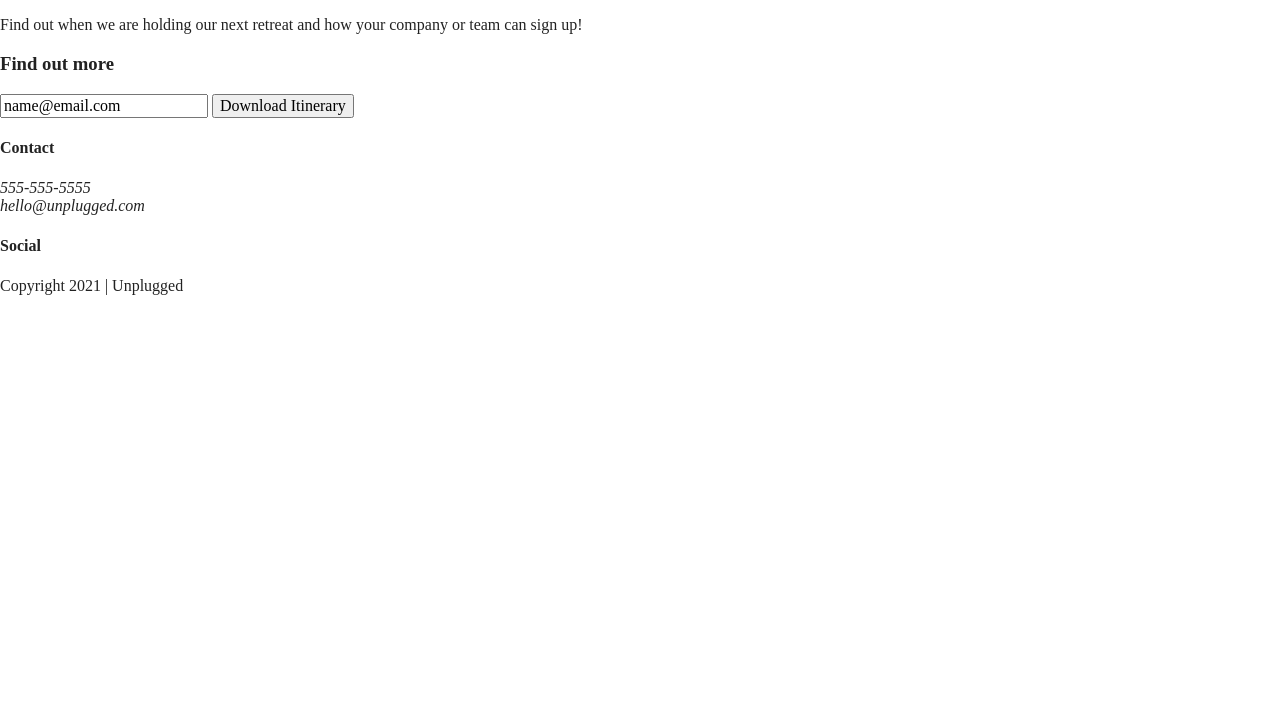
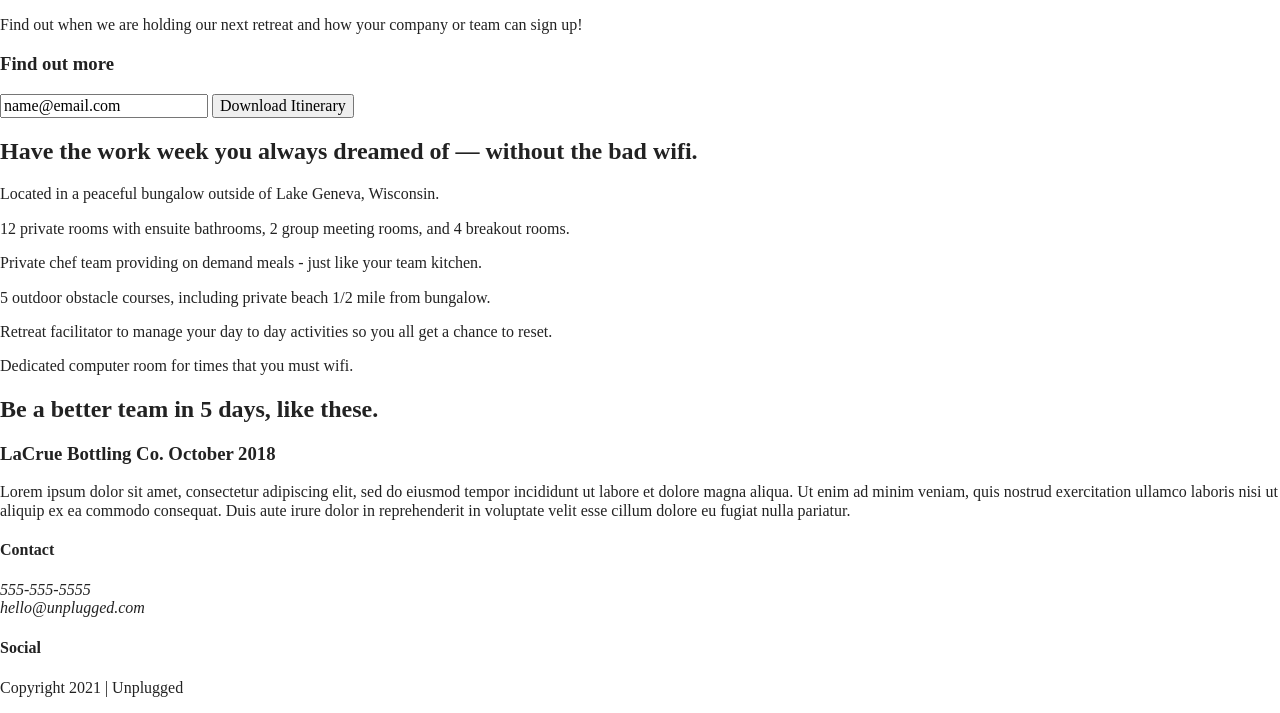
Before and after one commit to saraxcoding/unplugged-retreat, a website built with Parcel: page index.html in a window 1280 px wide. Shown: the part 176-889 px from the top of the page. Before the commit the page ends 800 px from the top, so only its background shows below. Built offline with nearby package versions, Linux system fonts and the light colour scheme.

Commit message:
Added sections for the retreat's features and reviews on the home page

```diff
--- a/index.html
+++ b/index.html
@@ -41,7 +41,7 @@
 
   <main>
 
-    <section class="hero">
+    <section class="hero-area">
       <div class="content-wrapper">
         <h1>Retreat from the desk, return refreshed.</h1>
       </div>
@@ -55,13 +55,83 @@
           <p>Find out when we are holding our next retreat and how your company or team can sign up!</p>
         </div>
 
-        <div class="signup">
+        <div class="form">
           <h3>Find out more</h3>
           <input type="text" name="name" value="name@email.com">
           <input type="button" value="Download Itinerary">
         </div>
       </div> <!--aside content-wrapper ends-->
     </aside>
+
+    <section class="features">
+      <div class="content-wrapper">
+        <h2>Have the work week you always dreamed of &mdash; without the bad wifi.</h2>
+        <article>
+          <p class="fontawesome-icon">
+          </p>
+          <p class="features-item-description">
+            Located in a peaceful bungalow outside of Lake Geneva, Wisconsin.
+          </p>
+        </article>
+        <article>
+          <p class="fontawesome-icon">
+          </p>
+          <p class="features-item-description">
+            12 private rooms with ensuite bathrooms, 2 group meeting rooms, and 4 breakout rooms.
+          </p>
+        </article>
+        <article>
+          <p class="fontawesome-icon">
+          </p>
+          <p class="features-item-description">
+            Private chef team providing on demand meals - just like your team kitchen.
+          </p>
+        </article>
+        <article>
+          <p class="fontawesome-icon">
+          </p>
+          <p class="features-item-description">
+            5 outdoor obstacle courses, including private beach 1/2 mile from bungalow.
+          </p>
+        </article>
+        <article>
+          <p class="fontawesome-icon">
+          </p>
+          <p class="features-item-description">
+            Retreat facilitator to manage your day to day activities so you all get a chance to reset.
+          </p>
+        </article>
+        <article>
+          <p class="fontawesome-icon">
+          </p>
+          <p class="features-item-description">
+            Dedicated computer room for times that you must wifi.
+
+          </p>
+        </article>
+      </div>
+    </section>
+
+    <section class="reviews">
+      <div class="content-wrapper">
+        <h2>Be a better team in 5 days, like these.</h2>
+        <article>
+          <div>
+            <h3>LaCrue Bottling Co. October 2018</h3>
+            <p>
+              Lorem ipsum dolor sit amet, consectetur adipiscing
+              elit, sed do eiusmod tempor incididunt ut
+              labore et dolore magna aliqua. Ut enim ad
+              minim veniam, quis nostrud exercitation ullamco
+              laboris nisi ut aliquip ex ea commodo consequat.
+              Duis aute irure dolor in reprehenderit in
+              voluptate velit esse cillum dolore eu fugiat nulla
+              pariatur.
+            </p>
+          </div>
+        </article>
+      </div>
+    </section>
 
   </main> <!-- main wrapper -->
 
```
